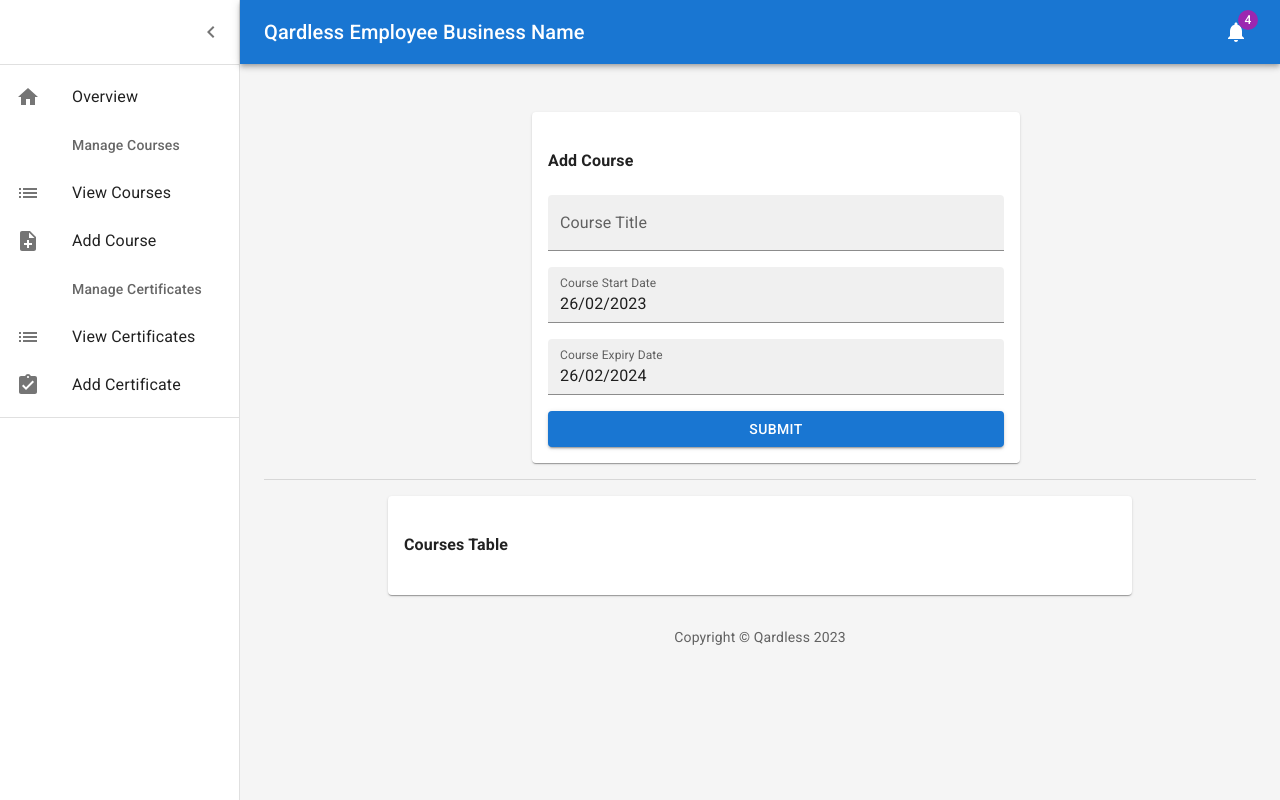
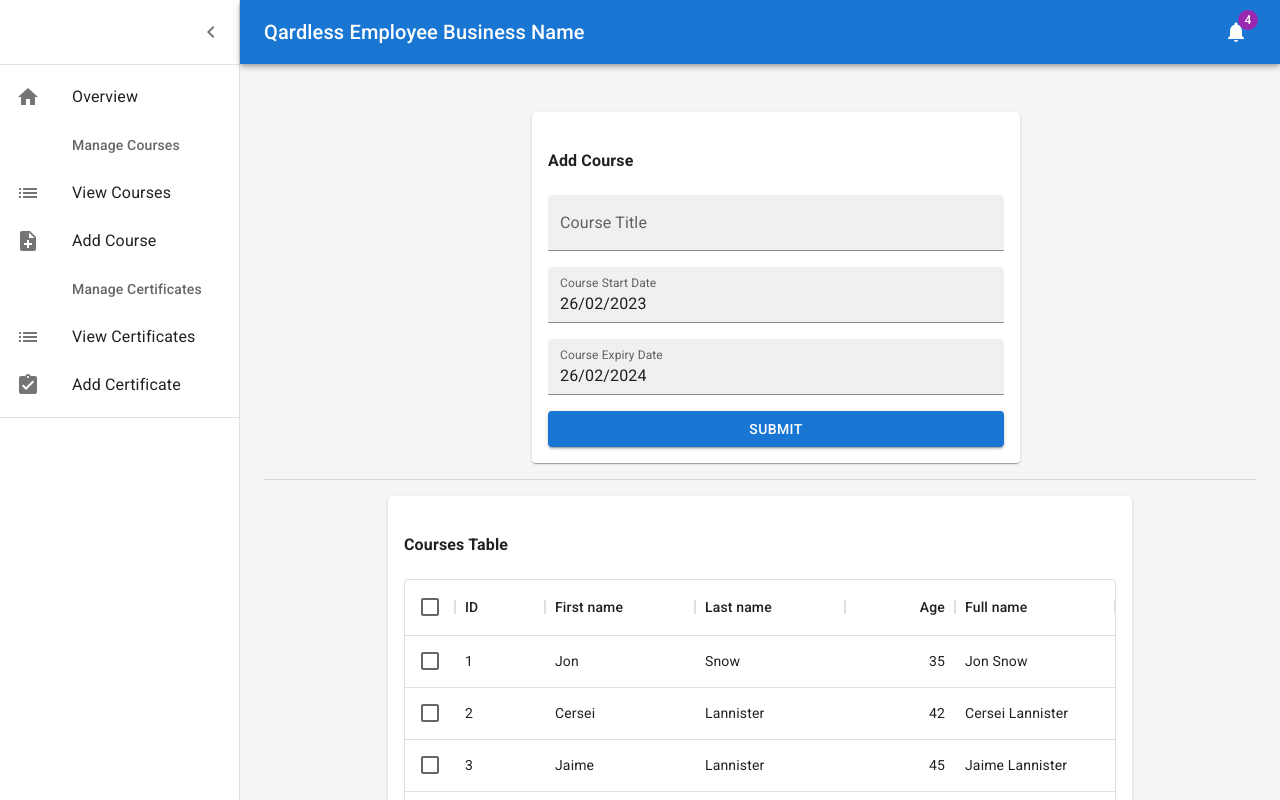
Before and after one commit to Brian-McK/QardlessWepApp, a React (Create React App) app in the folder create-react-app/: page / in a window 1280 px wide. Built offline with nearby package versions, Linux system fonts and the light colour scheme.

Commit message:
added data table with template dummy data to see how it looks

```diff
--- a/create-react-app/src/dashboard/courses/CoursesTable.js
+++ b/create-react-app/src/dashboard/courses/CoursesTable.js
@@ -1,7 +1,52 @@
 import * as React from "react";
 import Grid from "@mui/material/Grid";
 import Paper from "@mui/material/Paper";
-import AddCourse from "./AddCourse";
+import { Box } from "@mui/system";
+import { DataGrid } from "@mui/x-data-grid";
+
+const columns = [
+  { field: "id", headerName: "ID", width: 90 },
+  {
+    field: "firstName",
+    headerName: "First name",
+    width: 150,
+    editable: true,
+  },
+  {
+    field: "lastName",
+    headerName: "Last name",
+    width: 150,
+    editable: true,
+  },
+  {
+    field: "age",
+    headerName: "Age",
+    type: "number",
+    width: 110,
+    editable: true,
+  },
+  {
+    field: "fullName",
+    headerName: "Full name",
+    description: "This column has a value getter and is not sortable.",
+    sortable: false,
+    width: 160,
+    valueGetter: (params) =>
+      `${params.row.firstName || ""} ${params.row.lastName || ""}`,
+  },
+];
+
+const rows = [
+  { id: 1, lastName: "Snow", firstName: "Jon", age: 35 },
+  { id: 2, lastName: "Lannister", firstName: "Cersei", age: 42 },
+  { id: 3, lastName: "Lannister", firstName: "Jaime", age: 45 },
+  { id: 4, lastName: "Stark", firstName: "Arya", age: 16 },
+  { id: 5, lastName: "Targaryen", firstName: "Daenerys", age: null },
+  { id: 6, lastName: "Melisandre", firstName: null, age: 150 },
+  { id: 7, lastName: "Clifford", firstName: "Ferrara", age: 44 },
+  { id: 8, lastName: "Frances", firstName: "Rossini", age: 36 },
+  { id: 9, lastName: "Roxie", firstName: "Harvey", age: 65 },
+];
 
 export default function CoursesTable() {
   return (
@@ -17,7 +62,17 @@
           >
             <h4>Courses Table</h4>
             {/* Table Start */}
-
+            <Box sx={{ height: 400, width: "100%" }}>
+              <DataGrid
+                rows={rows}
+                columns={columns}
+                pageSize={5}
+                rowsPerPageOptions={[5]}
+                checkboxSelection
+                disableSelectionOnClick
+                experimentalFeatures={{ newEditingApi: true }}
+              />
+            </Box>
             {/* Table End */}
           </Paper>
         </Grid>
```
